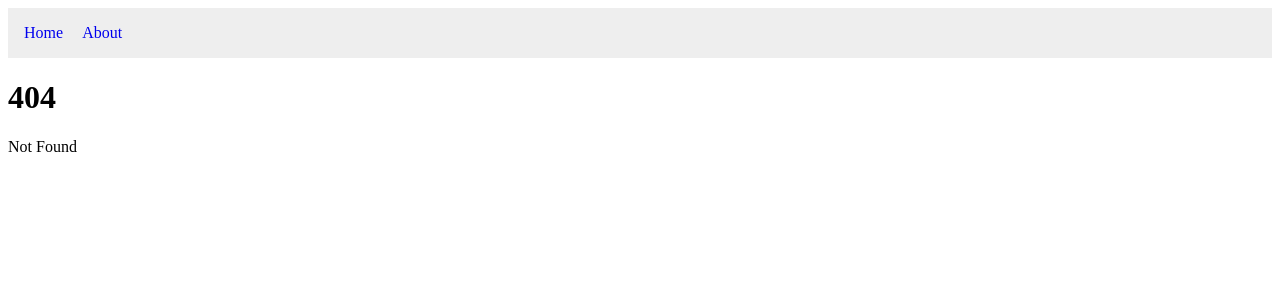
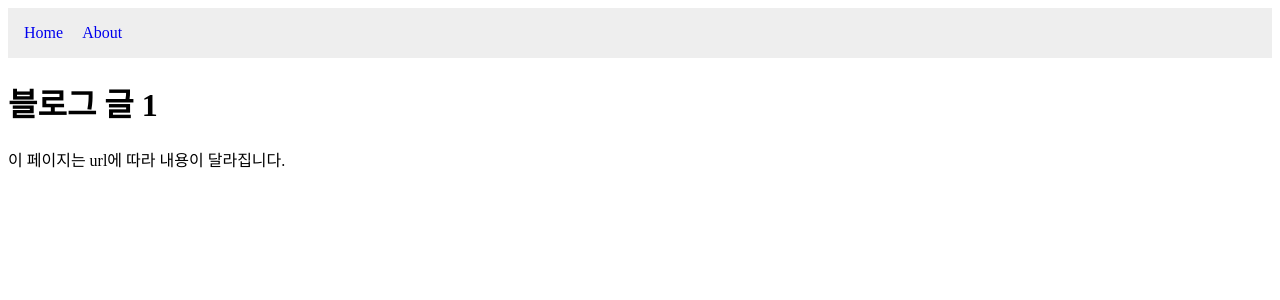
Before and after one commit to bigtr3/SvelteKitDemo, a SvelteKit app: page /blog/1 in a window 1280 px wide. Before the commit this address had no page. Shown: the top 300 px of the page. Built offline with nearby package versions, Linux system fonts and the light colour scheme.

Commit message:
feat : 동적 라우팅

```diff
--- /dev/null
+++ b/src/routes/blog/[id]/+page.svelte
@@ -0,0 +1,6 @@
+<script>
+	export let params; // url 파라미터
+</script>
+
+<h1>블로그 글 {params.id}</h1>
+<p>이 페이지는 url에 따라 내용이 달라집니다.</p>
```
